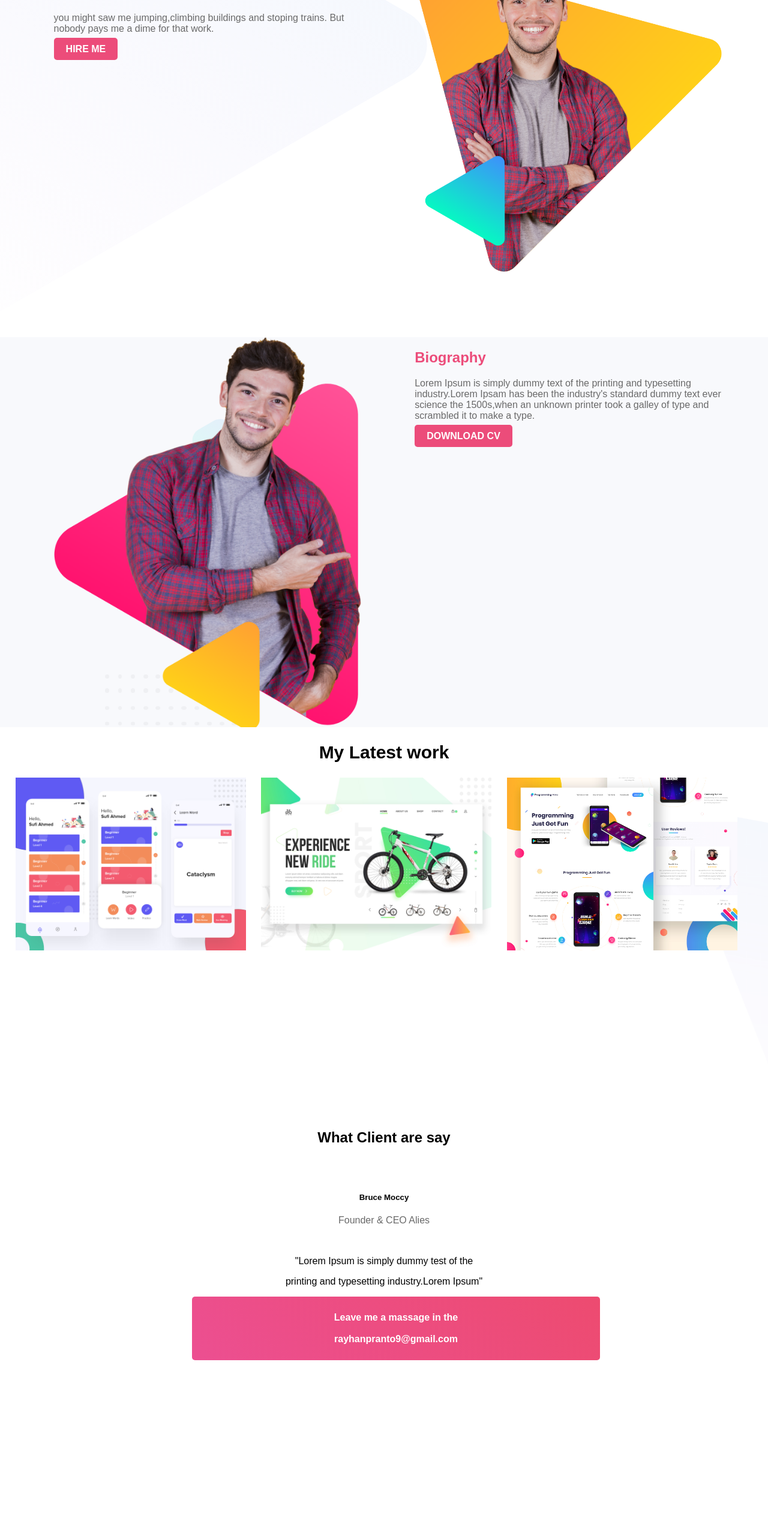
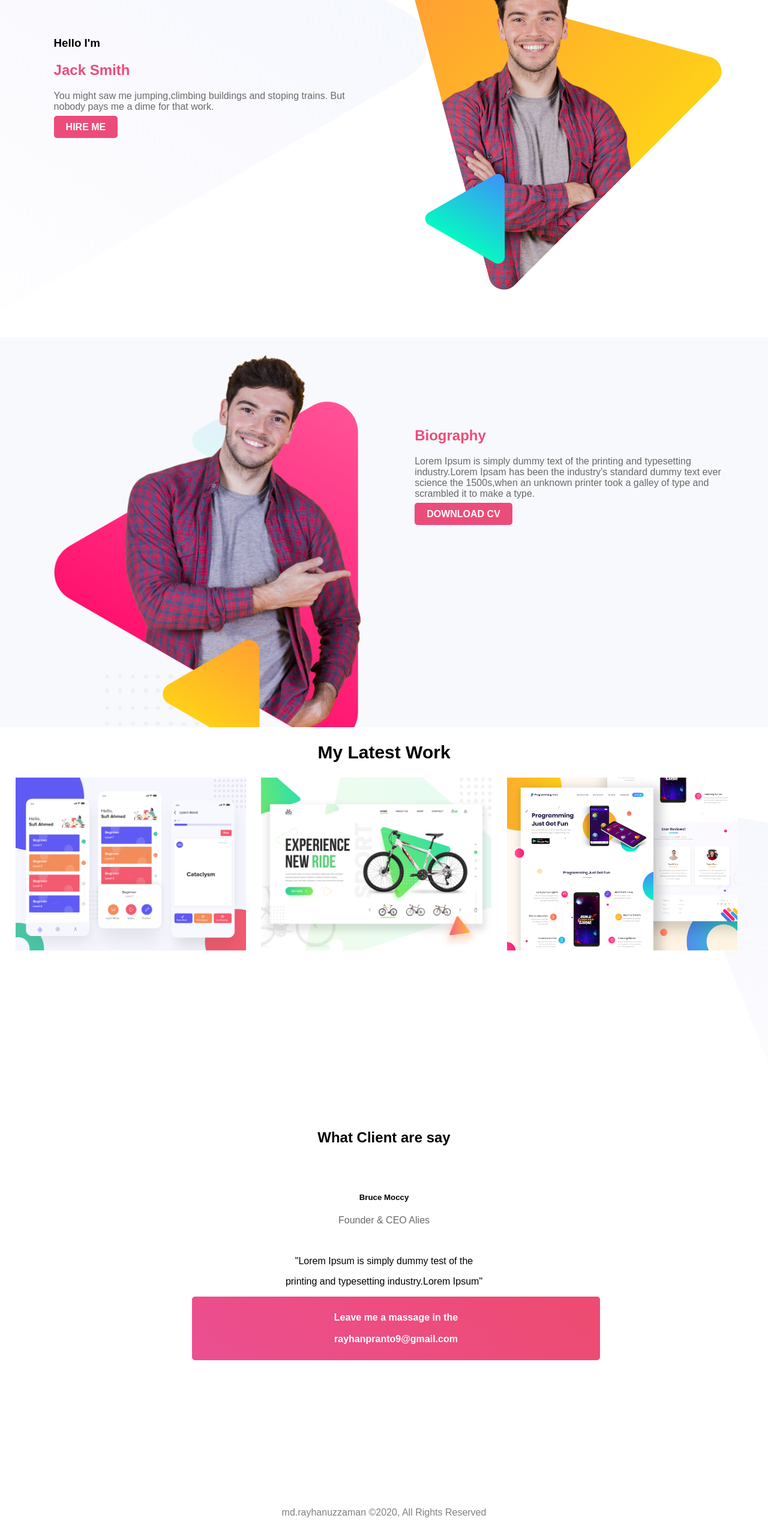
Before and after one commit to rayhanuzzaman/personal-website, a plain HTML site: page index.html in a window 1280 px wide. Shown: the part 88-2648 px from the top of the page at 60% size. Before the commit the page ends 2600 px from the top, so only its background shows below. Drawn offline with Linux system fonts and the light colour scheme.

Commit message:
hover & footer added

```diff
--- a/index.html
+++ b/index.html
@@ -10,10 +10,10 @@
 <body>
    <section class="header-bg">
        <div class="half-width text">
-           <h3>hello I'm</h3>
+           <h3>Hello I'm</h3>
            <h1>Jack Smith</h1>
            <p>
-               you might saw me jumping,climbing buildings and stoping trains.
+               You might saw me jumping,climbing buildings and stoping trains.
                But nobody pays me a dime for that work.
             </p>
            <a class="button-style"target="_blank" href="https://medium.com/@rayhanpranto9">HIRE ME</a>
@@ -36,7 +36,7 @@
        </div>
    </section>
    <section class="latest-work">
-       <h1 id="latest-text">My Latest work</h1>
+       <h1 id="latest-text">My Latest Work</h1>
        <div class="latest-work-img">
            <img src="images/latest-work/work-1.png" alt="">
        </div>
@@ -58,4 +58,5 @@
             <p>Leave me a massage in the<br><br>
             rayhanpranto9@gmail.com</p>
            </div>
-   </section>
+        </section>
+        <footer class="footer">md.rayhanuzzaman ©2020, All Rights Reserved</footer>
--- a/style.css
+++ b/style.css
@@ -3,8 +3,8 @@ body{
     margin: 0;
 }
 .text{
-    margin-left: 0;
-    padding-top: 0;
+    margin-left: 150px;
+    padding-top: 130px;
 }
 .text h1{
     color: #EC4C7A
@@ -17,8 +17,6 @@ body{
 .header-bg{
     background-image: url("images/header-bg.png") ;
     background-repeat: no-repeat;
-
-
 }
 .half-width{
     width: 40%;
@@ -28,8 +26,7 @@ body{
 }
 .half-width img{
     width: 100%;
-
-
+    margin-top: 30px;
 }
 .button-style{
     text-decoration:none;
@@ -38,6 +35,9 @@ body{
     color: white;
     border-radius: 5px;
     font-weight: 700;
+}
+.button-style:hover{
+    background-image: linear-gradient(45deg,blue,cyan);
 }
 section{
     height: 500px;
@@ -86,3 +86,9 @@ section{
     width: 50%;
     margin-left: 25%;
 }
+.footer{
+    text-align: center;
+    color: gray;
+    font-weight: lighter;
+    padding-bottom: 30px;
+}
```
